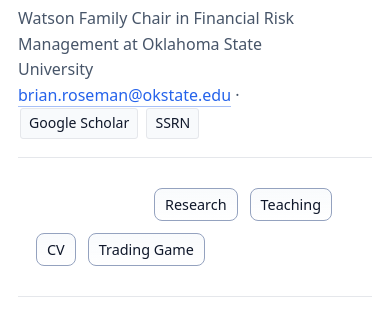
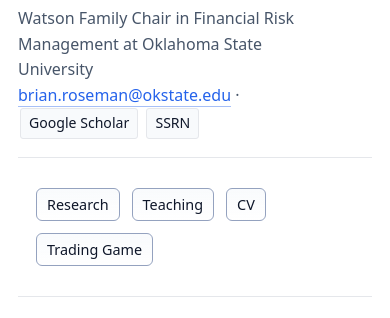
Before and after one commit to bsroseman/bsroseman.github.io, a plain HTML site: page index.html in a window 390 px wide. Shown: the part 282-600 px from the top of the page. Drawn offline with Linux system fonts and the light colour scheme; no server answers.

Commit message:
navigation button overflows

```diff
--- a/index.html
+++ b/index.html
@@ -127,7 +127,7 @@
     .btn {
       border: 1px solid var(--line);
       background: transparent;
-      border-radius: 10px;
+      border-radius: 7px;
       padding: 8px 12px;
       cursor: pointer;
       color: var(--fg)
@@ -341,7 +341,27 @@
     .sticky-nav .btn {
       padding: 4px 10px;
       font-size: 0.9rem;
-      border-radius: 8px;
+      border-radius: 6px;
+    }
+
+    /* buttons wrap inside their own box, so a second row lines up under "Research" */
+    .sticky-nav .nav {
+      flex-wrap: nowrap;
+    }
+
+    .nav-links {
+      display: flex;
+      gap: 12px;
+      flex-wrap: wrap;
+      align-items: center;
+      min-width: 0;
+    }
+
+    /* on narrow screens drop the space reserved for the name so the buttons start flush left */
+    @media (max-width: 720px) {
+      .sticky-name {
+        display: none;
+      }
     }
 
     /* make the two groups appear on separate lines */
@@ -760,10 +780,12 @@
       <div class="wrap">
         <nav class="nav" aria-label="Primary">
           <span class="sticky-name" aria-hidden="true">Brian Roseman</span>
-          <a class="btn" href="#research">Research</a>
-          <a class="btn" href="#teaching">Teaching</a>
-          <a class="btn" href="cv.html">CV</a>
-          <a class="btn" href="trading-game.html">Trading Game</a>
+          <div class="nav-links">
+            <a class="btn" href="#research">Research</a>
+            <a class="btn" href="#teaching">Teaching</a>
+            <a class="btn" href="cv.html">CV</a>
+            <a class="btn" href="trading-game.html">Trading Game</a>
+          </div>
         </nav>
       </div>
     </div>
@@ -841,10 +863,14 @@
                   recommendation services on Discord. Recommendations emphasize speculative,
                   shortdated contracts with low premiums and high leverage.
                   Signed retail trading volume jumps immediately around callouts and turns negative after exit
-                  recommendations, consistent with subscribers following trade recommendations. Option prices rise following callouts but reverse
-                  over the next two hours. After accounting for transaction costs, subscribers earn significantly negative returns. Losses
-                  are largest for recommendations involving speculative, high-transactioncost option contracts. These characteristics
-                  attract greater subscriber trading, suggesting that the incentives of subscription-based trade recommendation services
+                  recommendations, consistent with subscribers following trade recommendations. Option prices rise
+                  following callouts but reverse
+                  over the next two hours. After accounting for transaction costs, subscribers earn significantly
+                  negative returns. Losses
+                  are largest for recommendations involving speculative, high-transactioncost option contracts. These
+                  characteristics
+                  attract greater subscriber trading, suggesting that the incentives of subscription-based trade
+                  recommendation services
                   may conflict with subscriber performance.
                 </p>
               </details>
@@ -854,20 +880,27 @@
             <article class="pub" data-year="2026" data-status="working"
               data-tags="journal:working, topic:microstructure, topic:retail, topic:options">
 
-              <h3>Trading Constraints, Retail Speculation, and Option Market Quality: Evidence from the Pattern Day Trader Rule</h3>
+              <h3>Trading Constraints, Retail Speculation, and Option Market Quality: Evidence from the Pattern Day
+                Trader Rule</h3>
               <div class="meta">Daniel Bradley, Alex Goncalo, Russell Jame, Brian Roseman · 2026</div>
               <div class="links">
                 <a href="https://papers.ssrn.com/sol3/papers.cfm?abstract_id=7448381">SSRN</a>
               </div>
               <details class="abstract">
                 <summary>Abstract</summary>
-                <p>We exploit the repeal of the Pattern Day Trader rule to examine how relaxing day-trading constraints affects retail
-                option trading and option market quality. Following the repeal, retail option trades increase by 14%-24% and retail
-                option dollar volume increases by 17%-19% in securities with high pre-repeal retail participation. The increase is
-                concentrated in short-maturity contracts, particularly out-of-the-money zero-days-to-expiration options, consistent with
-                regulatory concerns that relaxing trading constraints encourages retail speculation. However, option bid-ask spreads
-                narrow following the repeal, consistent with speculative retail activity improving, rather than impairing, option market
-                quality.
+                <p>We exploit the repeal of the Pattern Day Trader rule to examine how relaxing day-trading constraints
+                  affects retail
+                  option trading and option market quality. Following the repeal, retail option trades increase by
+                  14%-24% and retail
+                  option dollar volume increases by 17%-19% in securities with high pre-repeal retail participation. The
+                  increase is
+                  concentrated in short-maturity contracts, particularly out-of-the-money zero-days-to-expiration
+                  options, consistent with
+                  regulatory concerns that relaxing trading constraints encourages retail speculation. However, option
+                  bid-ask spreads
+                  narrow following the repeal, consistent with speculative retail activity improving, rather than
+                  impairing, option market
+                  quality.
                 </p>
               </details>
             </article>
```
Also changed, not shown: cv.html (+1 -1 lines), trading-game.html (+2 -2 lines).
